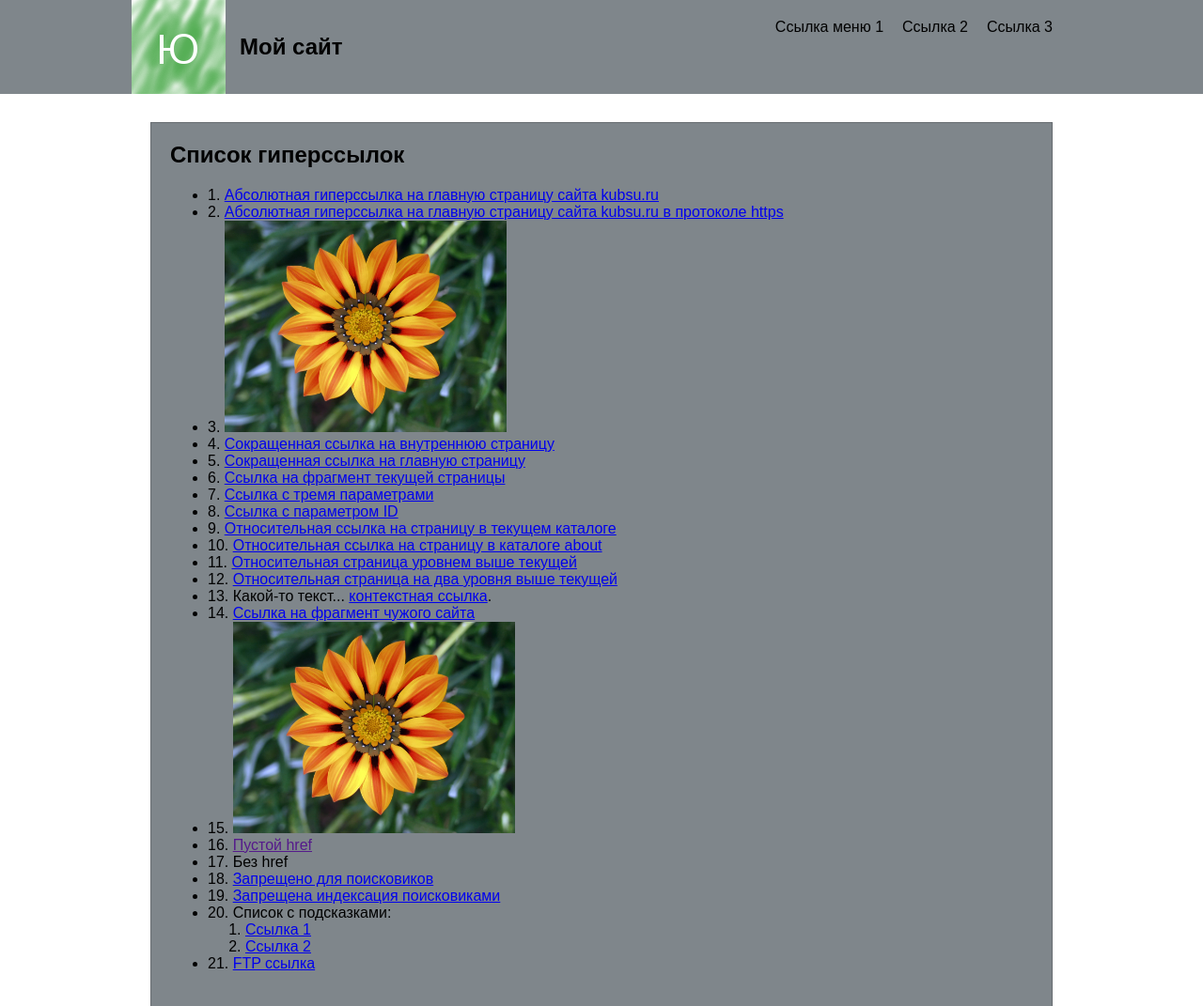
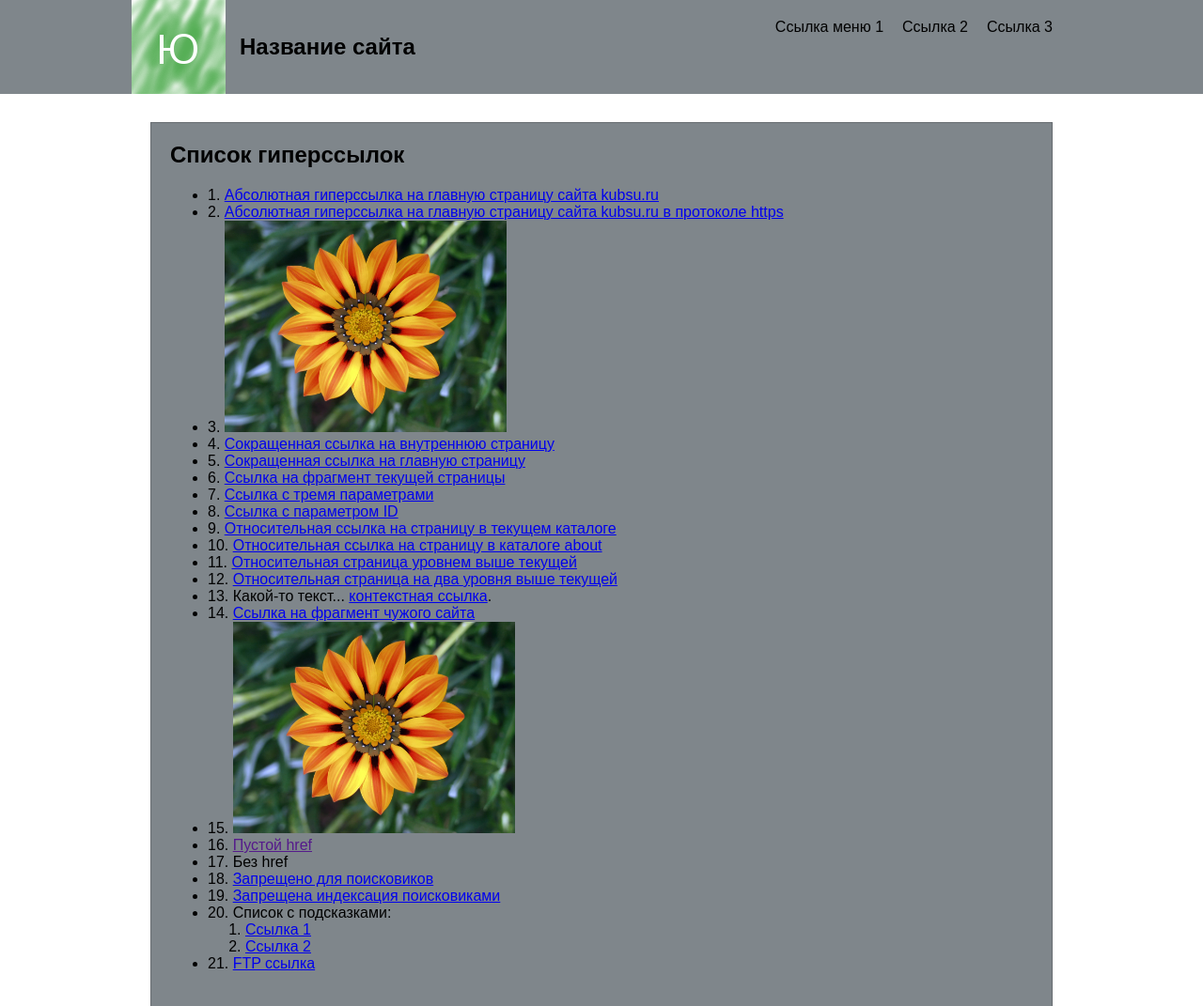
Before and after one commit to snnya-lab/snnya-lab.github.io, a plain HTML site: page index.html in a window 1280 px wide. Shown: the top 1071 px of the page at 94% size. Drawn offline with Linux system fonts and the light colour scheme.

Commit message:
Add files via upload

```diff
--- a/index.html
+++ b/index.html
@@ -22,7 +22,7 @@
     <div class="logo-circle">
         <img src="image2.png" alt="Логотип">
     </div>
-    <div class="site-title">Мой сайт</div>
+    <h1 class="site-title">Название сайта</h1>
 </div>
         </div>
     </header>
```
